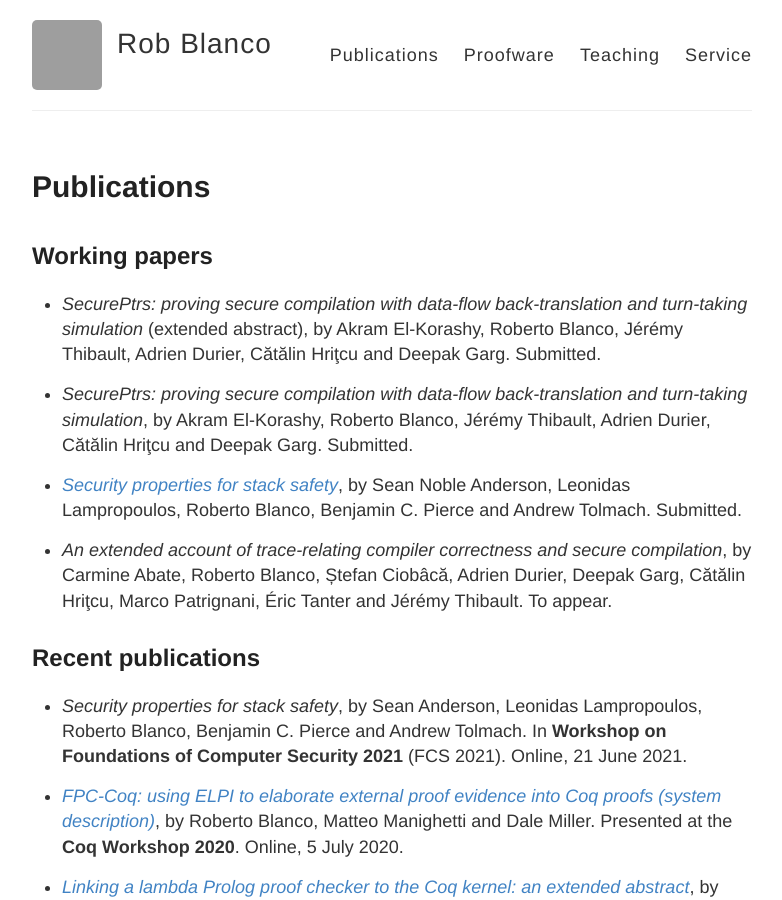
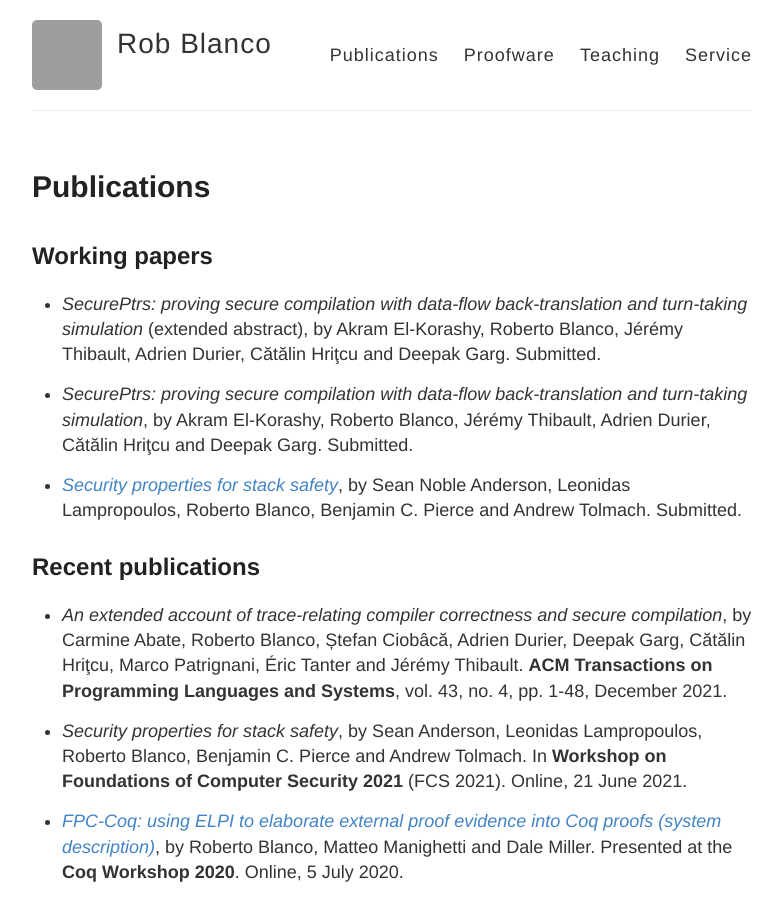
Before and after one commit to robblanco/robblanco.github.io, a Jekyll site: the page built from publications.md, in a window 1280 px wide and 900 px high. Shown: the whole window, without its empty margins (248-1030 px from the left). Built offline with Jekyll 4.4.1, drawn with Linux system fonts in a browser that asks for light colours; grey boxes are pictures that could not be loaded.

Commit message:
ToPLaS 2021

```diff
--- a/publications.md
+++ b/publications.md
@@ -19,12 +19,13 @@ permalink: /publications/
   by Sean Noble Anderson, Leonidas Lampropoulos, Roberto Blanco, Benjamin C.
   Pierce and Andrew Tolmach. Submitted.
 
+## Recent publications
+
 * *An extended account of trace-relating compiler correctness and secure
   compilation*, by Carmine Abate, Roberto Blanco, Ștefan Ciobâcă, Adrien
   Durier, Deepak Garg, Cătălin Hriţcu, Marco Patrignani, Éric Tanter and
-  Jérémy Thibault. To appear.
-
-## Recent publications
+  Jérémy Thibault. **ACM Transactions on Programming Languages and Systems**,
+  vol. 43, no. 4, pp. 1-48, December 2021.
 
 * *Security properties for stack safety*, by Sean Anderson, Leonidas
   Lampropoulos, Roberto Blanco, Benjamin C. Pierce and Andrew Tolmach.
```
